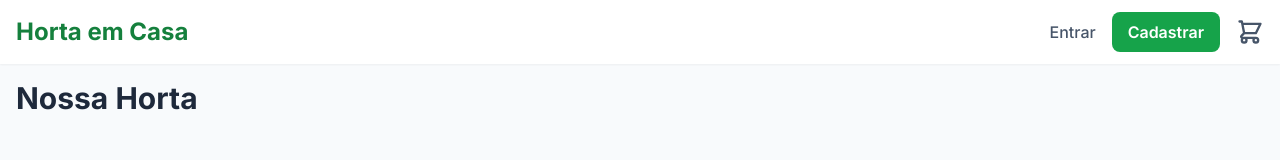
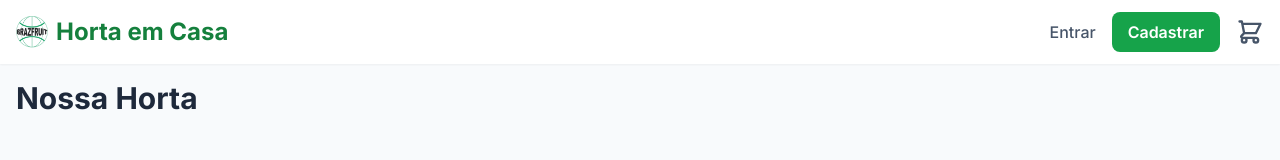
Before and after one commit to NicolasCardia/Horta-em-casa, a plain HTML site: page index.html in a window 1280 px wide. Drawn offline with nearby package versions, Linux system fonts and the light colour scheme; no server answers.

Commit message:
modificação de logos
adicionado logo na página principal e na janela de navegação

```diff
--- a/index.html
+++ b/index.html
@@ -9,6 +9,7 @@
     <link rel="preconnect" href="https://fonts.googleapis.com">
     <link rel="preconnect" href="https://fonts.gstatic.com" crossorigin>
     <link href="https://fonts.googleapis.com/css2?family=Inter:wght@400;500;600;700&display=swap" rel="stylesheet">
+    <link rel="icon" type="image/jpeg" href="assets\Brazfruit_logo.jpeg">
     <style>
         body { font-family: 'Inter', sans-serif; }
     </style>
@@ -18,7 +19,10 @@
     <!-- CABEÇALHO DA APLICAÇÃO -->
     <header id="app-header" class="bg-white shadow-sm sticky top-0 z-40 hidden">
         <nav class="container mx-auto px-4 py-3 flex justify-between items-center">
-            <a href="#" id="home-link" class="text-2xl font-bold text-green-700">Horta em Casa</a>
+            <a href="#" id="home-link" class="flex items-center gap-2">
+            <img src="assets/Brazfruit_logo.jpeg" alt="logo_brazfruit" class="h-8 w-auto">
+            <span class="text-2xl font-bold text-green-700">Horta em Casa</span>
+            </a>
 
             <div class="flex items-center gap-4">
                 <div id="logged-out-view" class="flex items-center gap-4">
```
Also changed, not shown: assets/Brazfruit_logo.jpeg (added).
